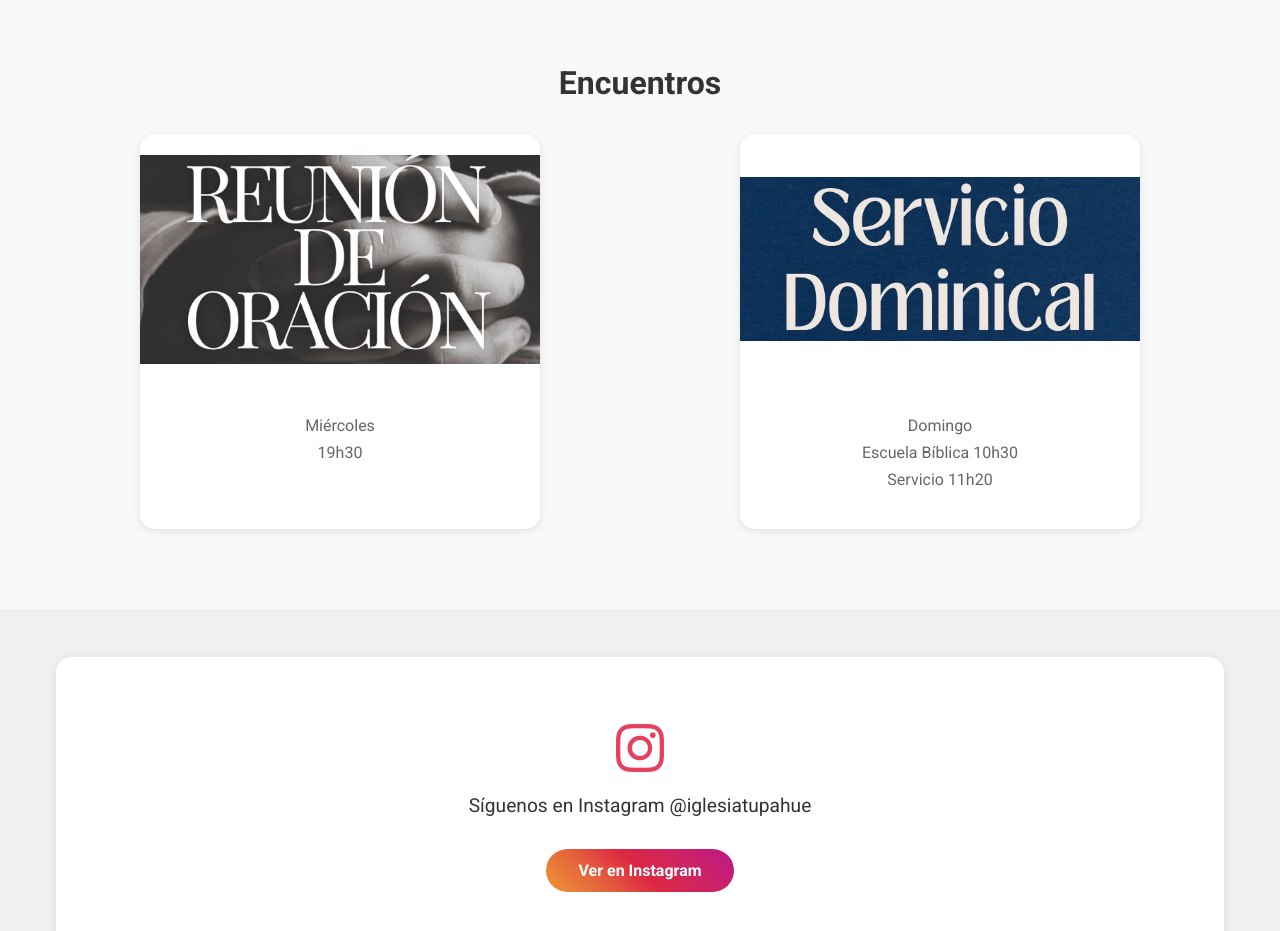
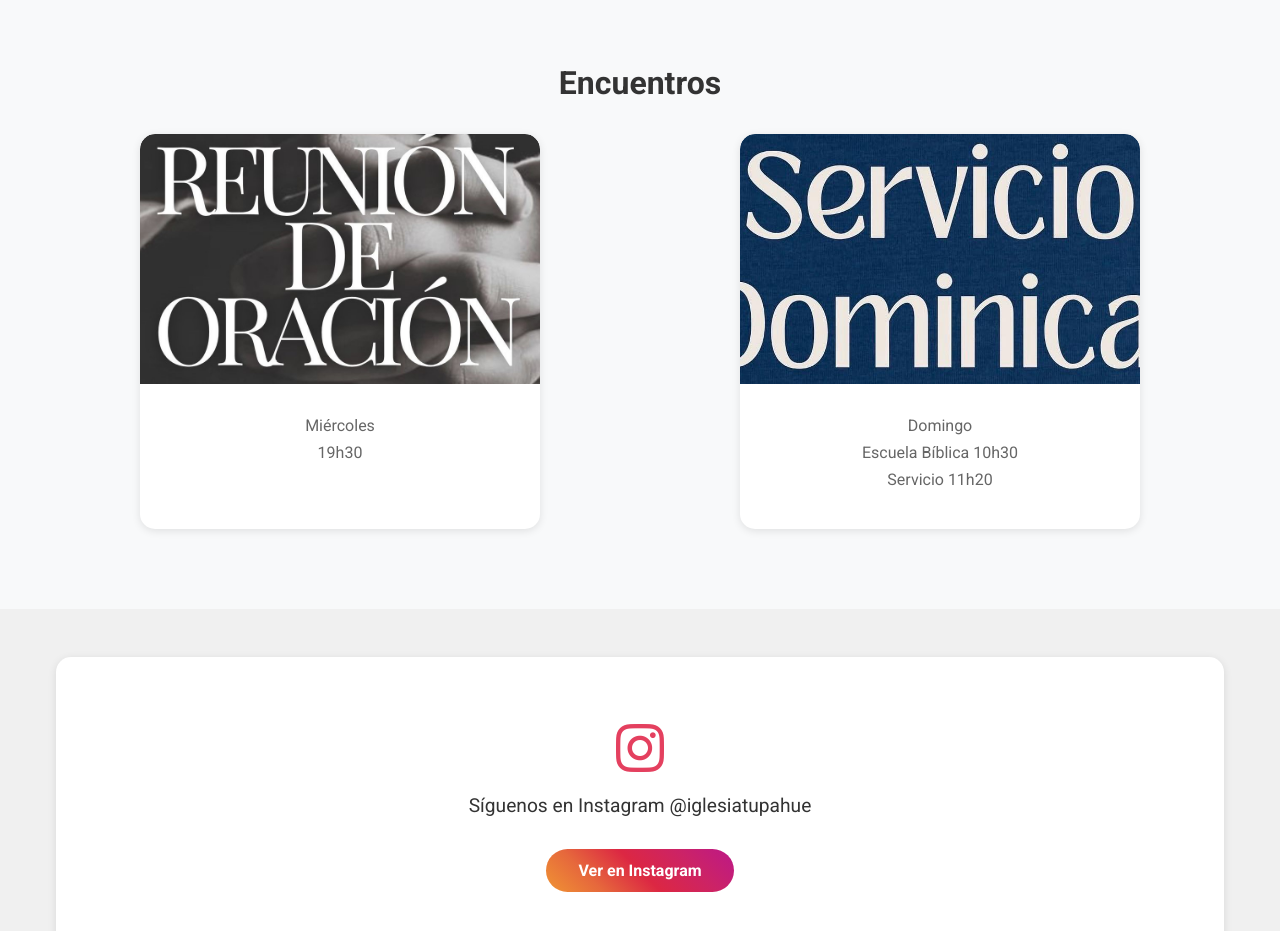
Before and after one commit to ChaviPalma/Tupahue, a Next.js app: page / in a window 1280 px wide. Shown: the part 1700-2631 px from the top of the page. Built offline with nearby package versions, Linux system fonts and the light colour scheme.

Commit message:
Ajustar imagen de encuentros para llenar todo el espacio de la tarjeta

```diff
--- a/app/page.module.css
+++ b/app/page.module.css
@@ -262,12 +262,17 @@
   width: 100%;
   height: 250px;
   overflow: hidden;
+  display: flex;
+  align-items: center;
+  justify-content: center;
+  background-color: #f8f9fa;
 }
 
 .encuentroImage {
   width: 100%;
   height: 100%;
-  object-fit: contain;
+  object-fit: cover;
+  object-position: center;
   border-radius: 15px 15px 0 0;
 }
 
```
